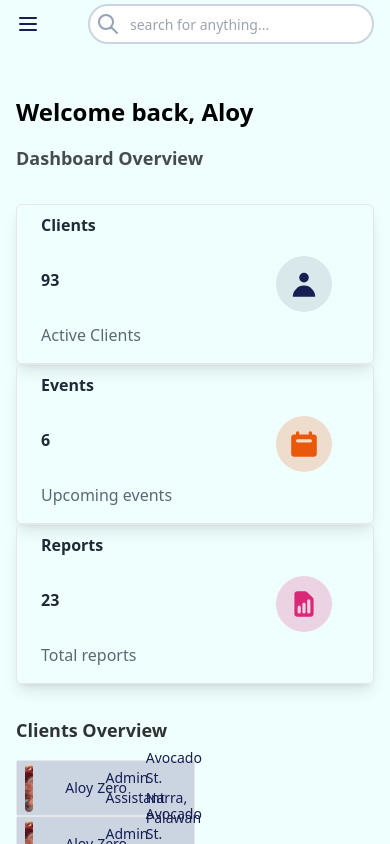
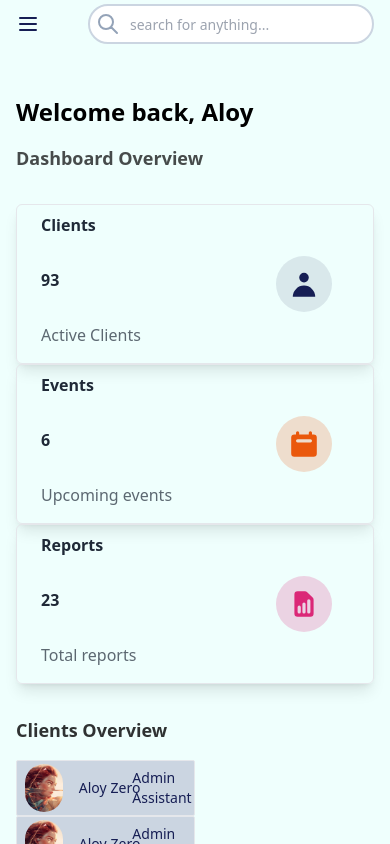
Before and after one commit to aguilanbon/mern-app, a React (Create React App) app: page /home in a window 390 px wide. Shown: the top 844 px of the page. Built offline with nearby package versions, Linux system fonts and the light colour scheme.

Commit message:
hid address on smaller devices

```diff
--- a/src/pages/Home/ClientsCard.jsx
+++ b/src/pages/Home/ClientsCard.jsx
@@ -4,17 +4,17 @@ function ClientsCard() {
   return (
     <div className='w-full h-auto'>
         <div className='w-full flex items-center rounded-sm border bg-slate-300 text-primary h-14 p-2 text-sm'>
-            <div className='flex mr-8'>
+            <div className='flex md:mr-8 mr-4'>
                 <img src="./aloy.jpg" alt="" className='w-12 h-12 rounded-full object-cover' />
             </div>
-            <div className='flex w-1/4'>
+            <div className='flex md:w-1/4 w-1/3'>
                 <h2 className='mr-1'>Aloy</h2>
                 <h2>Zero</h2>
             </div>
-            <div className='flex w-1/4'>
+            <div className='flex md:w-1/4 w-1/3'>
                 <h2>Admin Assistant</h2>
             </div>
-            <div className='flex w-1/4'>
+            <div className='md:flex hidden w-1/4'>
                 <h2>Avocado St. Narra, Palawan</h2>
             </div>
         </div>
```
